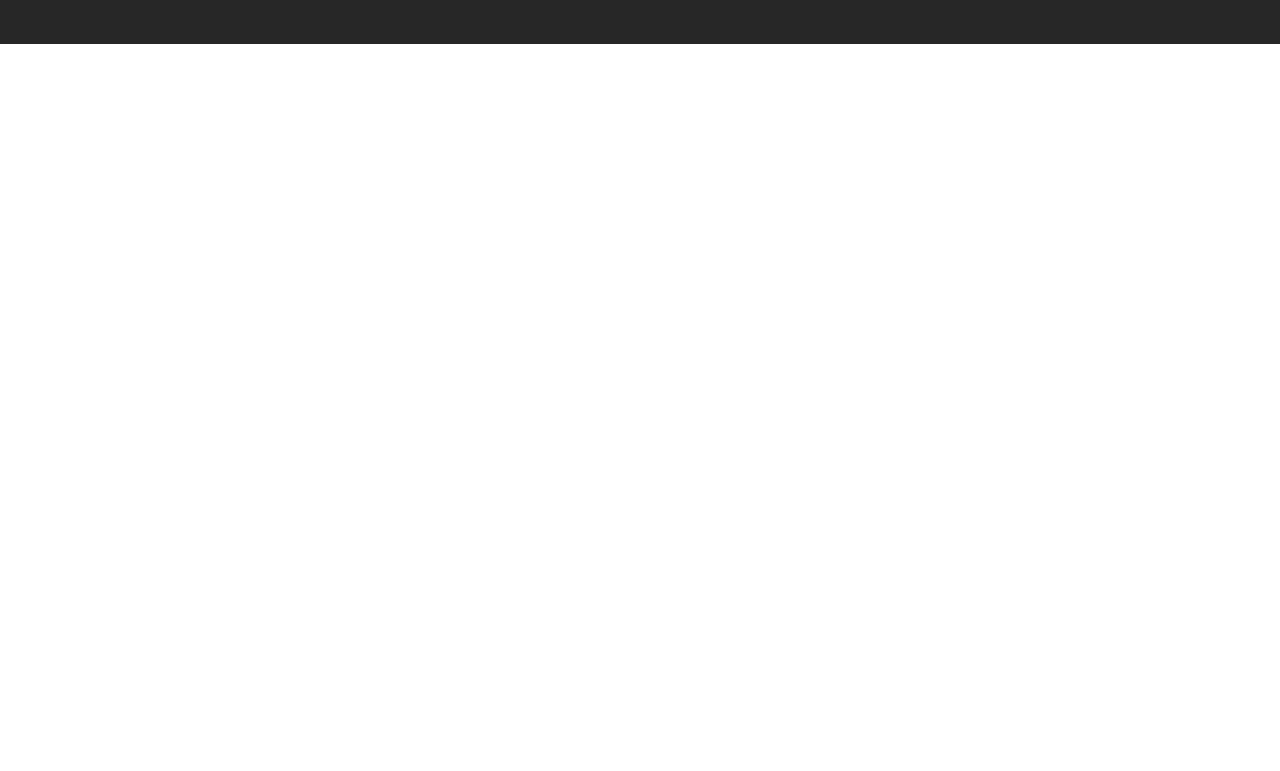
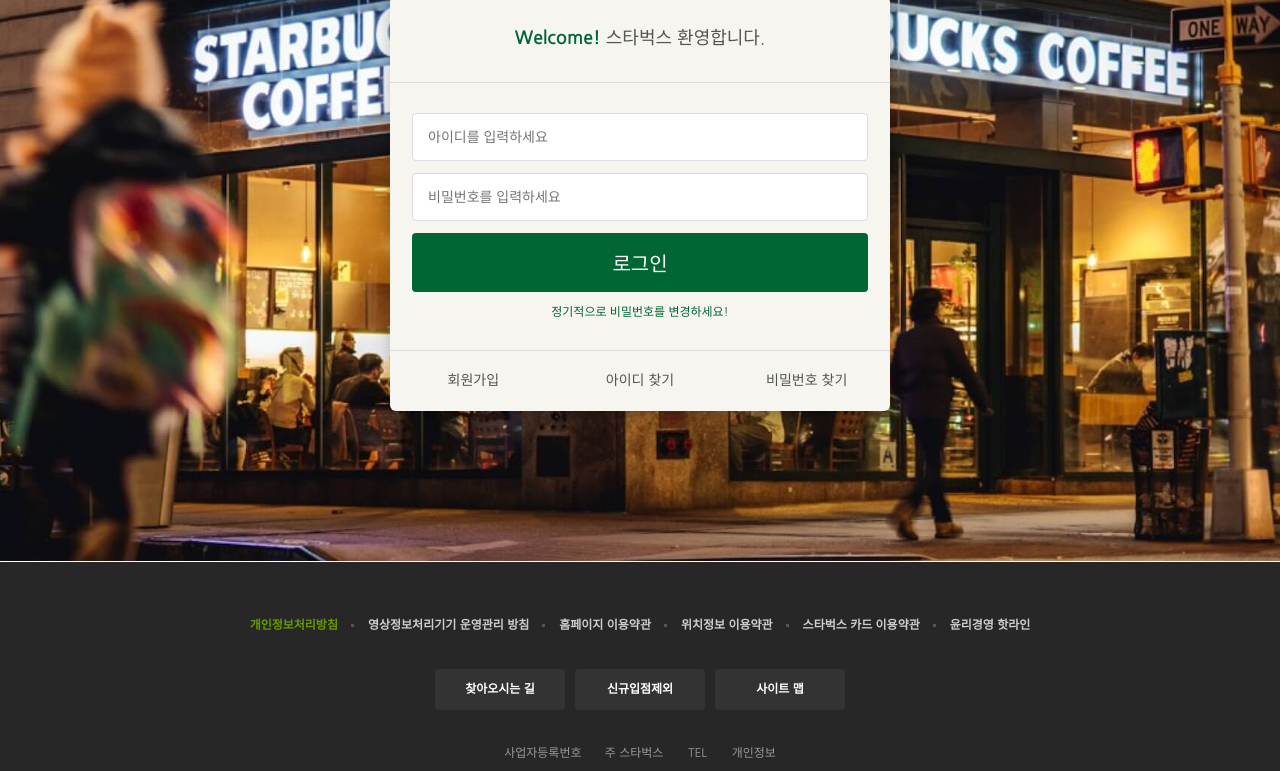
Before and after one commit to tjdwls4068/starbucks, a plain HTML site: page signin/index.html in a window 1280 px wide. Shown: the part 312-1083 px from the top of the page. Before the commit the page ends 800 px from the top, so only its background shows below. Drawn offline with nearby package versions, Linux system fonts and the light colour scheme.

Commit message:
로그인 페이지 완성

```diff
--- /dev/null
+++ b/css/signin.css
@@ -0,0 +1,89 @@
+.signin {
+  margin-top: 120px;
+  padding: 100px 0 150px;
+  background-image: url("../images/signin_bg.jpg");
+  background-repeat: no-repeat;
+  background-position: center;
+  background-attachment: fixed;
+  background-size: cover;
+
+}
+
+.signin h1 {
+  color: #fff;
+  font-size: 30px;
+  font-weight: 700;
+  text-align: center;
+  margin-bottom: 24px;
+
+}
+.signin__card {
+
+  width: 500px;
+  margin: 0 auto;
+  border-radius: 6px;
+  background-color: #F6F5F0;
+  color: #555;
+  box-shadow: 2px 2px 20px rgba(0,0,0,.3);
+}
+
+.signin__card h2 {
+  padding: 30px;
+  font-size: 18px;
+  text-align: center;
+  border-bottom: 1px solid #ddd;
+
+}
+.signin__card h2 strong {
+  font-weight: 700;
+  color: #006633;
+}
+.signin__card form {
+ padding: 30px 22px;
+}
+.signin__card form input {
+  width: 100%;
+  margin-bottom: 12px;
+  padding: 15px;
+  border: 1px solid #ddd;
+  border-radius: 4px;
+  outline: none;
+  box-sizing: border-box;
+  font-size: 14px;
+
+}
+
+.signin__card form [type="submit"] {
+  background-color: #006633;
+  border: none;
+  color: #fff;
+  font-size: 20px;
+  cursor: pointer;
+}
+
+.signin__card form p {
+  font-size: 12px;
+  color: #006633;
+  text-align: center;
+}
+
+.signin__card .actions {
+  display: flex;
+  border-top: 1px solid #ddd;
+}
+.signin__card .actions a {
+  flex-grow: 1;    /*증가너비1*/
+  flex-basis: 0;   /*초기화값*/
+  text-align: center;
+  padding: 20px;
+  color: #555;
+  font-size: 14px;
+  border-radius: 1px solid #ddd;
+}
+.signin__card .actions a:last-child {
+  border-right: none;
+}
+
+.signin__card .actions a:hover {
+  text-decoration: underline;
+}
--- a/signin/index.html
+++ b/signin/index.html
@@ -25,9 +25,9 @@
   <link rel="preconnect" href="https://fonts.gstatic.com" crossorigin>
   <link href="https://fonts.googleapis.com/css2?family=Nanum+Gothic:wght@400;700&display=swap" rel="stylesheet">
   <link rel="stylesheet" href="https://fonts.googleapis.com/icon?family=Material+Icons">
-</head>
 
 <link rel="stylesheet" href="../css/common.css">
+<link rel="stylesheet" href="../css/signin.css">
 
   integrity="sha512-WFN04846sdKMIP5LKNphMaWzU7YpMyCU245etK3g/2ARYbPK9Ub18eG+ljU96qKRCWh+quCY7yefSmlkQw1ANQ=="
   crossorigin="anonymous" referrerpolicy="no-referrer"></script>
@@ -37,7 +37,7 @@
 <link rel="stylesheet" href="https://unpkg.com/swiper@7/swiper-bundle.min.css" />
 
 
-<!-- <script defer src="../js/youtube.js"></script> -->
+<script defer src="../js/youtube.js"></script>
 
 <script defer src='../js/common.js'></script>
 
@@ -383,7 +383,27 @@
 
   </header>
 
-  <section class="signin"></section>
+  <section class="signin">
+    <h1>로그인</h1>
+    <div class="signin__card">
+      <h2>
+        <strong>Welcome!</strong> 스타벅스 환영합니다.
+      </h2>
+      <form >
+        <input type="text" placeholder="아이디를 입력하세요">
+        <input type="password" placeholder="비밀번호를 입력하세요">
+        <input type="submit" value="로그인">
+        <p>
+          정기적으로 비밀번호를 변경하세요!
+        </p>
+      </form>
+      <div class="actions">
+        <a href="javascript:void(0)">회원가입</a>
+        <a href="javascript:void(0)">아이디 찾기</a>
+        <a href="javascript:void(0)">비밀번호 찾기</a>
+      </div>
+    </div>
+  </section>
 
   <!-- FOOTER -->
   <footer>
```
Also changed, not shown: index.html (+3 -1 lines).
